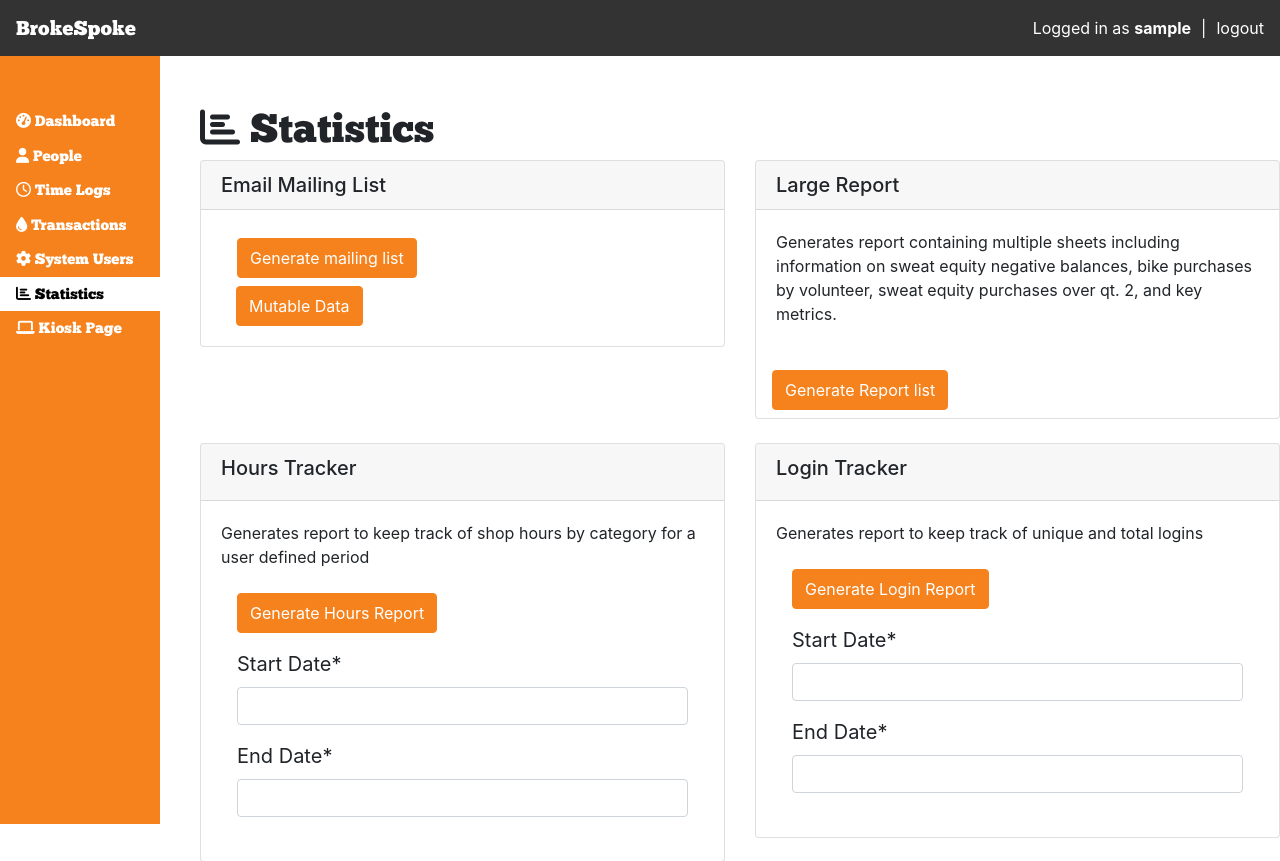
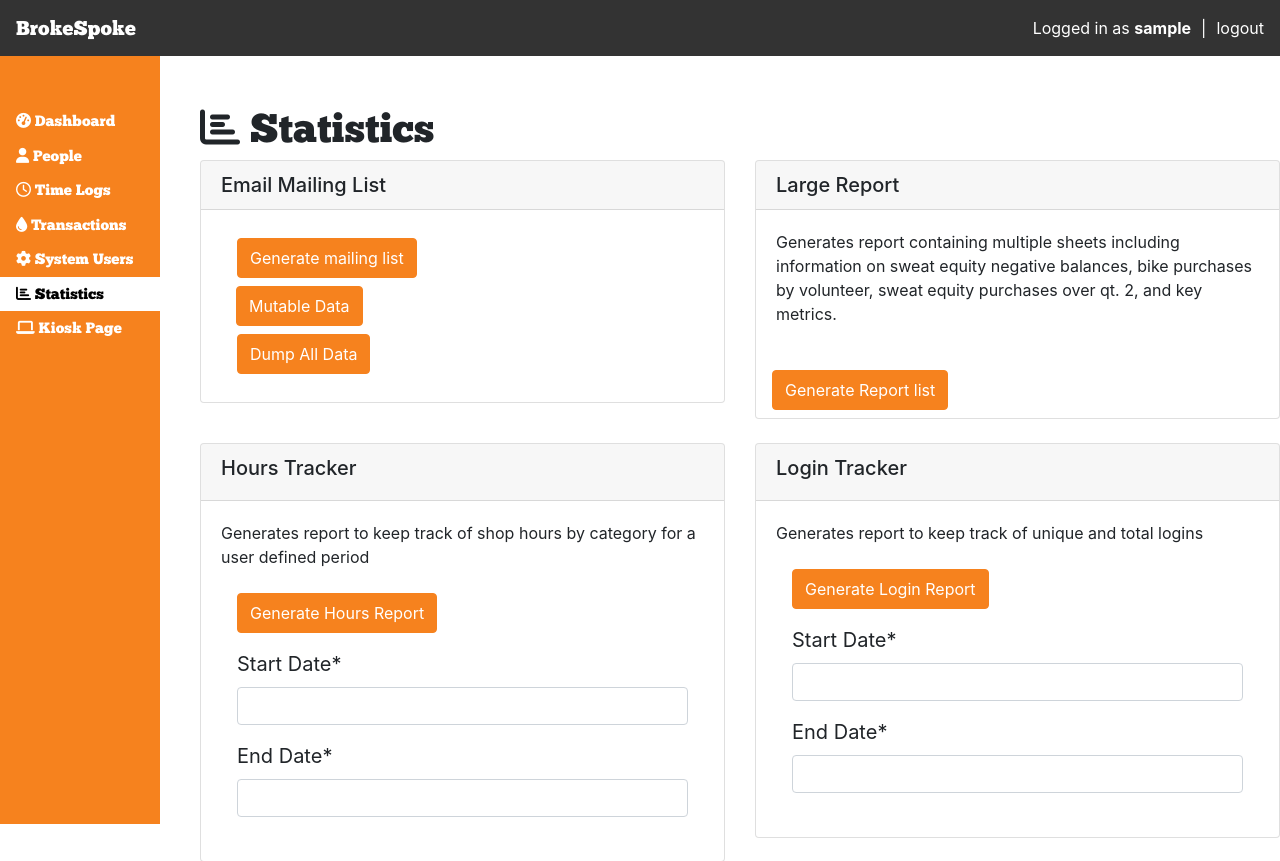
Before and after one commit to raney24/brokeSpoke, a Django app: page /charts in a window 1280 px wide. Shown: the top 861 px of the page. Run offline with Django 3.2, Linux system fonts and the light colour scheme; a user stored in the database is signed in; tables that the repository leaves empty hold one stand-in row (values such as "Sample post"); some libraries are stand-ins or nearby versions.

Commit message:
added data dump

```diff
--- a/dashboard/templates/charts.html
+++ b/dashboard/templates/charts.html
@@ -29,6 +29,11 @@
                         {% csrf_token %} <button class=" btn btn-secondary chart-button" id="generate-email-request"
                             type="submit">Load users</button>
                     </form> -->
+                    <form class=" btn-lg " action="{% url 'dump-data' %}" method="POST">
+                        {% csrf_token %} <button class=" btn btn-secondary chart-button" id="generate-email-request"
+                            type="submit">Dump All Data</button>
+                    </form>
+
                 </div>
             </div>
         </div>
--- a/dashboard/urls.py
+++ b/dashboard/urls.py
@@ -1,7 +1,7 @@
 from django.urls import path, re_path
 from django.conf import settings
 from django.conf.urls.static import static
-from .views import people_transactions_data_request,people_timelogs_data_request,people_data_request,transactions_data_request,timelogs_data_request,loadUsers,transactions_complete,people_create_open,signoutPublic,delete_request_public,signin_request,signin,shiftsInRange,django_delete_request,user_report,hours_report,login_report, generate_report, validate_request, generate_email_request,charts,timelogs_delete_request,search_request,user_delete_request,transaction_delete_request,people_edit, timelogs_edit, transactions_edit, delete_request,signout,logout_request,dashboard,loginPage,people,timelogs,transactions,users,people_create_view,transaction_create_view,timelogs_create_view
+from .views import dumpData,people_transactions_data_request,people_timelogs_data_request,people_data_request,transactions_data_request,timelogs_data_request,loadUsers,transactions_complete,people_create_open,signoutPublic,delete_request_public,signin_request,signin,shiftsInRange,django_delete_request,user_report,hours_report,login_report, generate_report, validate_request, generate_email_request,charts,timelogs_delete_request,search_request,user_delete_request,transaction_delete_request,people_edit, timelogs_edit, transactions_edit, delete_request,signout,logout_request,dashboard,loginPage,people,timelogs,transactions,users,people_create_view,transaction_create_view,timelogs_create_view
 from django.contrib.auth import views as auth_views
 
 urlpatterns = [
@@ -45,6 +45,8 @@ urlpatterns = [
     path('people-data-request', people_data_request, name='people-data-request'),
     path('people-timelogs-data-request/<int:id>/', people_timelogs_data_request, name='people-timelogs-data-request'),
     path('people-transactions-data-request/<int:id>/', people_transactions_data_request, name='people-transactions-data-request'),
+    path('dump-data', dumpData, name='dump-data'),
+
 
     ]
 if settings.DEBUG:
--- a/dashboard/views.py
+++ b/dashboard/views.py
@@ -1800,3 +1800,44 @@ def shiftsInRange(request):
 
     book.save(response)
     return response
+def dumpData(request):
+    response = HttpResponse(content_type='application/ms-excel')
+    response['Content-Disposition'] = 'attachment; filename="shift-report.xls"'
+    book = xlwt.Workbook(encoding='utf-8', style_compression = 0)
+    timelogDump = book.add_sheet('timelog-dump', cell_overwrite_ok = True)
+    transactionDump = book.add_sheet('transaction-dump', cell_overwrite_ok = True)
+    usersDump = book.add_sheet('user-dump', cell_overwrite_ok = True)
+    timelogs = Timelogs.objects.all()
+    transactions = Transactions.objects.all()
+    users = Users.objects.all()
+    row = 1
+    timelogHeaders = ['id','activity','startTime','endTime','payment','hours','paymentStatus','users_id','importedTimelogId','importedTransactionId','importedUserId']
+    for key,value in enumerate(timelogHeaders):
+        timelogDump.write(0,key,value)
+    for timelog in timelogs:
+        rowObj = [timelog.id,timelog.activity,timelog.startTime,timelog.endTime,timelog.payment,timelog.hours,timelog.paymentStatus,timelog.users_id,timelog.importedTimelogId,timelog.importedTransactionId,timelog.importedUserId]
+        for counter,value in enumerate(rowObj):
+            timelogDump.write(row,counter,value)
+        row+=1
+    row = 1
+    userHeaders = ['id','firstname','middlename','lastname','waiverAcceptedDate','membershipExp','birthdate','email','phone','emergencyName','relation','emergencyPhone','lastVisit','equity','waiver','permissions','importedID']
+    for key,value in enumerate(userHeaders):
+        usersDump.write(0,key,value)
+    for user in users:
+        rowObj = [user.id,user.firstname,user.middlename,user.lastname,user.waiverAcceptedDate,user.membershipExp,user.birthdate,user.email,user.phone,user.emergencyName,user.relation,user.emergencyPhone,user.lastVisit,user.equity,user.waiver,user.permissions,user.importedID]
+        for counter,value in enumerate(rowObj):
+            usersDump.write(row,counter,value)
+        row+=1
+    row = 1
+
+    transactionHeaders = ['id','transactionPerson','transactionType','amount','paymentType','paymentStatus','date','users_id','importedTransactionId','importedUserId']
+    for key,value in enumerate(transactionHeaders):
+        transactionDump.write(0,key,value)
+    for transaction in transactions:
+        rowObj = [transaction.id,transaction.transactionPerson,transaction.transactionType,transaction.amount,transaction.paymentType,transaction.paymentStatus,transaction.date,transaction.users_id,transaction.importedTransactionId,transaction.importedUserId]
+        for counter,value in enumerate(rowObj):
+            transactionDump.write(row,counter,value)
+        row+=1
+
+    book.save(response)
+    return response
```
